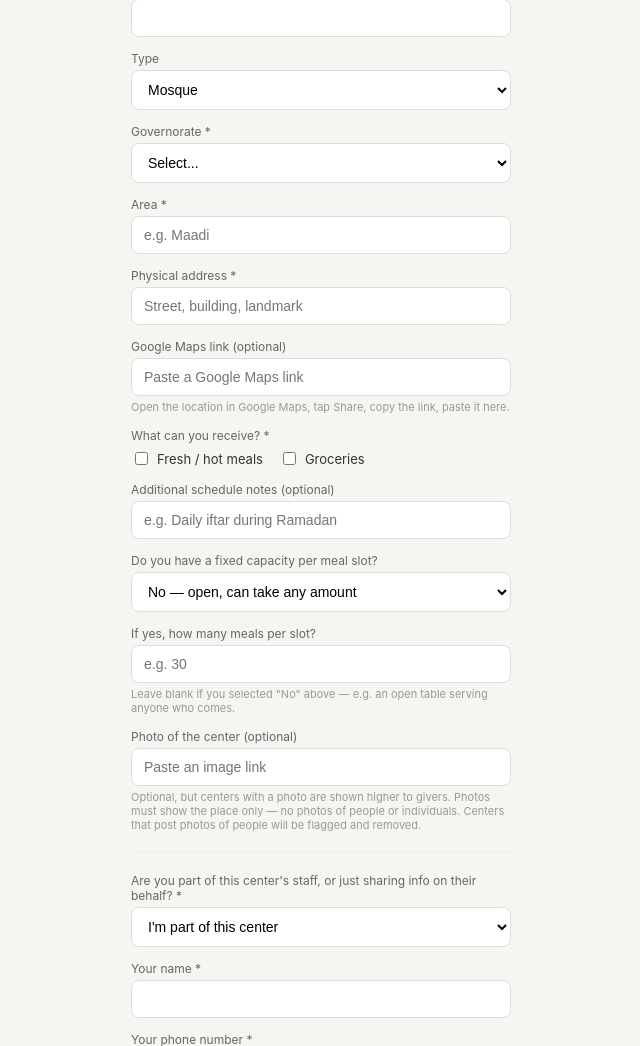
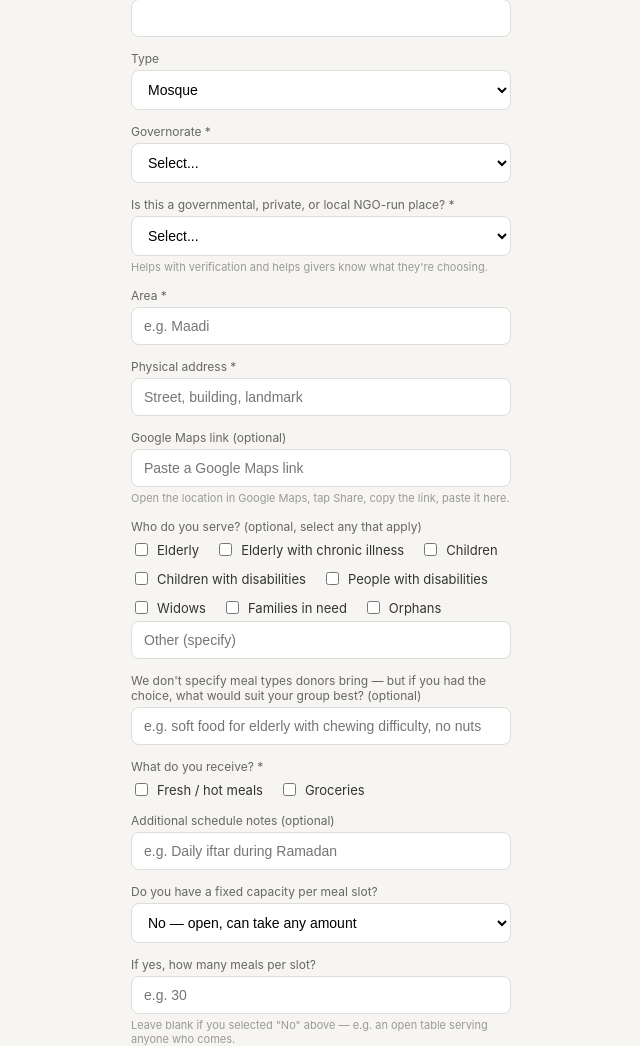
Before and after one commit to shireenhdabbas-netizen/e63am, a Flask app: page /register-center in a window 1280 px wide. Shown: the part 163-1209 px from the top of the page, without its empty margins (319-959 px from the left). Run offline with Flask 3, Linux system fonts and the light colour scheme.

Commit message:
Update register_center.html

```diff
--- a/templates/register_center.html
+++ b/templates/register_center.html
@@ -28,6 +28,17 @@
     <option value="Qalyubia">Qalyubia</option>
   </select>
 
+  <label>Is this a governmental, private, or local NGO-run place? *</label>
+  <select name="ownership_type" required>
+    <option value="">Select...</option>
+    <option value="Governmental">Governmental</option>
+    <option value="Private">Private</option>
+    <option value="Local NGO">Local NGO</option>
+    <option value="Independent / community-run">Independent / community-run</option>
+    <option value="Other">Other</option>
+  </select>
+  <p class="hint">Helps with verification and helps givers know what they're choosing.</p>
+
   <label>Area *</label>
   <input type="text" name="area" placeholder="e.g. Maadi" value="{{ form.get('area', '') }}" required>
 
@@ -38,7 +49,23 @@
   <input type="url" name="maps_link" placeholder="Paste a Google Maps link" value="{{ form.get('maps_link', '') }}">
   <p class="hint">Open the location in Google Maps, tap Share, copy the link, paste it here.</p>
 
-  <label>What can you receive? *</label>
+  <label>Who do you serve? (optional, select any that apply)</label>
+  <div class="checkbox-row">
+    <label class="checkbox-label"><input type="checkbox" name="target_group" value="Elderly"> Elderly</label>
+    <label class="checkbox-label"><input type="checkbox" name="target_group" value="Elderly with chronic illness"> Elderly with chronic illness</label>
+    <label class="checkbox-label"><input type="checkbox" name="target_group" value="Children"> Children</label>
+    <label class="checkbox-label"><input type="checkbox" name="target_group" value="Children with disabilities"> Children with disabilities</label>
+    <label class="checkbox-label"><input type="checkbox" name="target_group" value="People with disabilities"> People with disabilities</label>
+    <label class="checkbox-label"><input type="checkbox" name="target_group" value="Widows"> Widows</label>
+    <label class="checkbox-label"><input type="checkbox" name="target_group" value="Families in need"> Families in need</label>
+    <label class="checkbox-label"><input type="checkbox" name="target_group" value="Orphans"> Orphans</label>
+  </div>
+  <input type="text" name="target_group_other" placeholder="Other (specify)" value="{{ form.get('target_group_other', '') }}">
+
+  <label>We don't specify meal types donors bring — but if you had the choice, what would suit your group best? (optional)</label>
+  <input type="text" name="preferred_meal_type" placeholder="e.g. soft food for elderly with chewing difficulty, no nuts" value="{{ form.get('preferred_meal_type', '') }}">
+
+  <label>What do you receive? *</label>
   <div class="checkbox-row">
     <label class="checkbox-label"><input type="checkbox" name="receives" value="Meals"> Fresh / hot meals</label>
     <label class="checkbox-label"><input type="checkbox" name="receives" value="Groceries"> Groceries</label>
@@ -56,16 +83,16 @@
       <label class="checkbox-label"><input type="checkbox" name="meal_slots" value="Dinner (8-10)"> Dinner (8-10)</label>
     </div>
 
-    <label>Days you don't need external meal donations (optional)</label>
-    <p class="hint">e.g. days you already have your own cooking covered</p>
+    <label>Which days are you open to receiving meal donations? (optional)</label>
+    <p class="hint">Leave all unchecked if you're open every day</p>
     <div class="checkbox-row">
-      <label class="checkbox-label"><input type="checkbox" name="days_not_receiving" value="Saturday"> Sat</label>
-      <label class="checkbox-label"><input type="checkbox" name="days_not_receiving" value="Sunday"> Sun</label>
-      <label class="checkbox-label"><input type="checkbox" name="days_not_receiving" value="Monday"> Mon</label>
-      <label class="checkbox-label"><input type="checkbox" name="days_not_receiving" value="Tuesday"> Tue</label>
-      <label class="checkbox-label"><input type="checkbox" name="days_not_receiving" value="Wednesday"> Wed</label>
-      <label class="checkbox-label"><input type="checkbox" name="days_not_receiving" value="Thursday"> Thu</label>
-      <label class="checkbox-label"><input type="checkbox" name="days_not_receiving" value="Friday"> Fri</label>
+      <label class="checkbox-label"><input type="checkbox" name="days_open" value="Saturday"> Sat</label>
+      <label class="checkbox-label"><input type="checkbox" name="days_open" value="Sunday"> Sun</label>
+      <label class="checkbox-label"><input type="checkbox" name="days_open" value="Monday"> Mon</label>
+      <label class="checkbox-label"><input type="checkbox" name="days_open" value="Tuesday"> Tue</label>
+      <label class="checkbox-label"><input type="checkbox" name="days_open" value="Wednesday"> Wed</label>
+      <label class="checkbox-label"><input type="checkbox" name="days_open" value="Thursday"> Thu</label>
+      <label class="checkbox-label"><input type="checkbox" name="days_open" value="Friday"> Fri</label>
     </div>
   </div>
 
```
